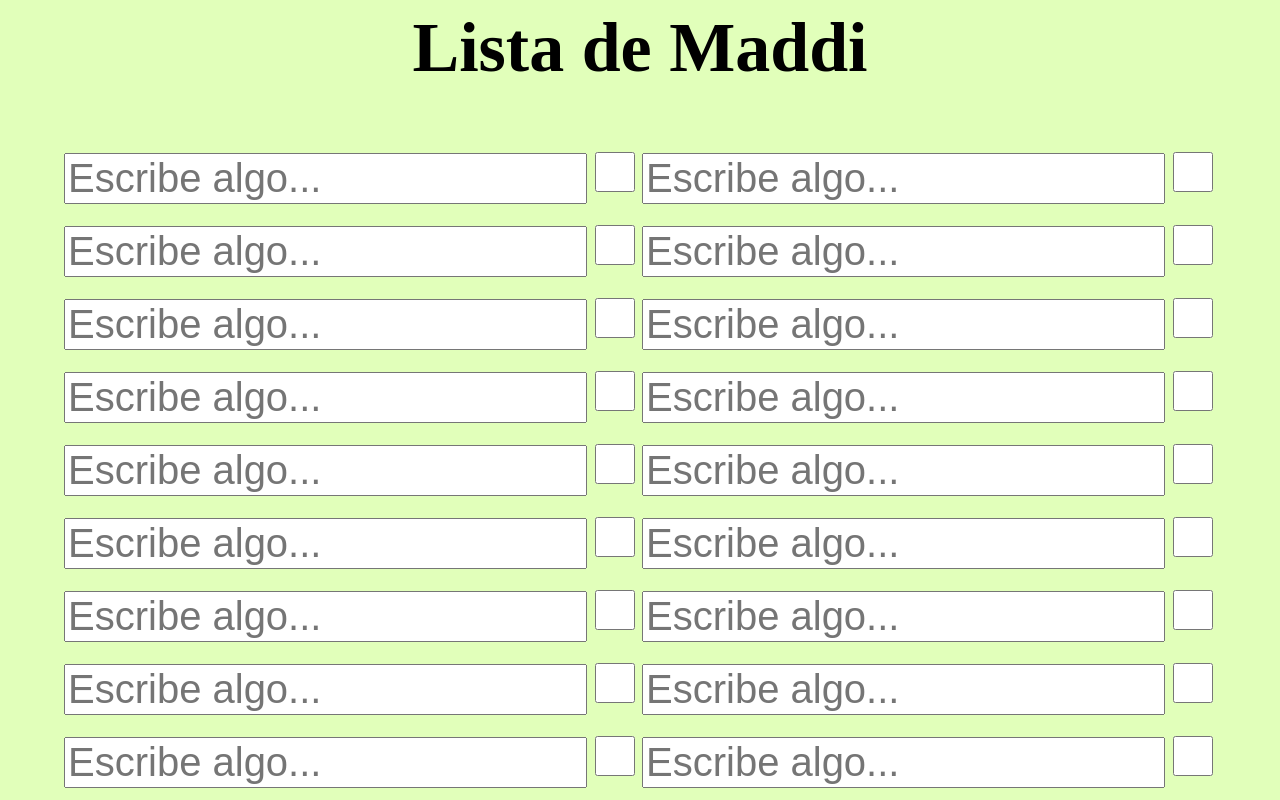
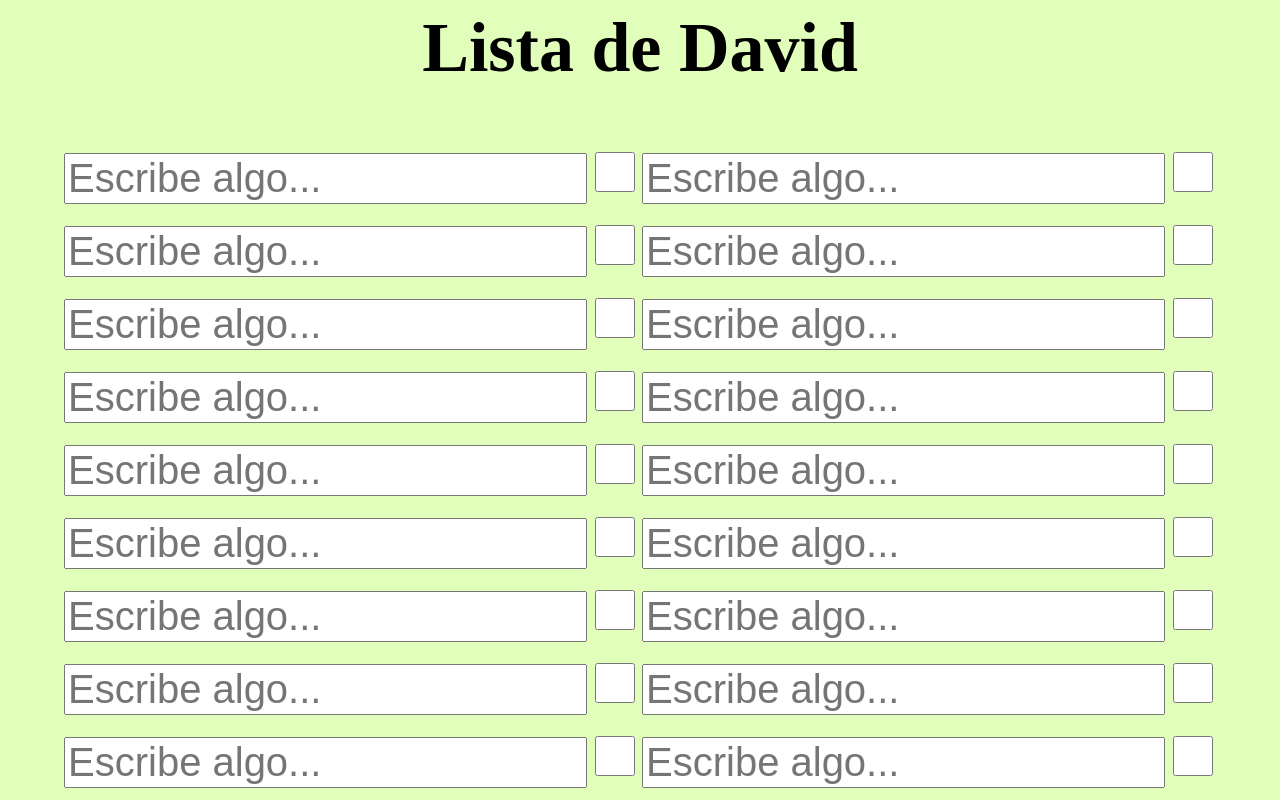
Before and after one commit to PixelMicah/David-Lista, a plain HTML site: page index.html in a window 1280 px wide. Shown: the top 800 px of the page. Drawn offline with Linux system fonts and the light colour scheme.

Commit message:
index.html

```diff
--- a/index.html
+++ b/index.html
@@ -3,7 +3,7 @@
         <title>Lista de David</title>
     </head>
     <body style="background-color: rgb(225, 255, 186);">
-        <h2  align="center" style="font-size: 70;" style="font-family: Georgia, 'Times New Roman', Times, serif;">Lista de Maddi</h2>
+        <h2  align="center" style="font-size: 70;" style="font-family: Georgia, 'Times New Roman', Times, serif;">Lista de David</h2>
 
         <table align="center">
             <tr>
```
